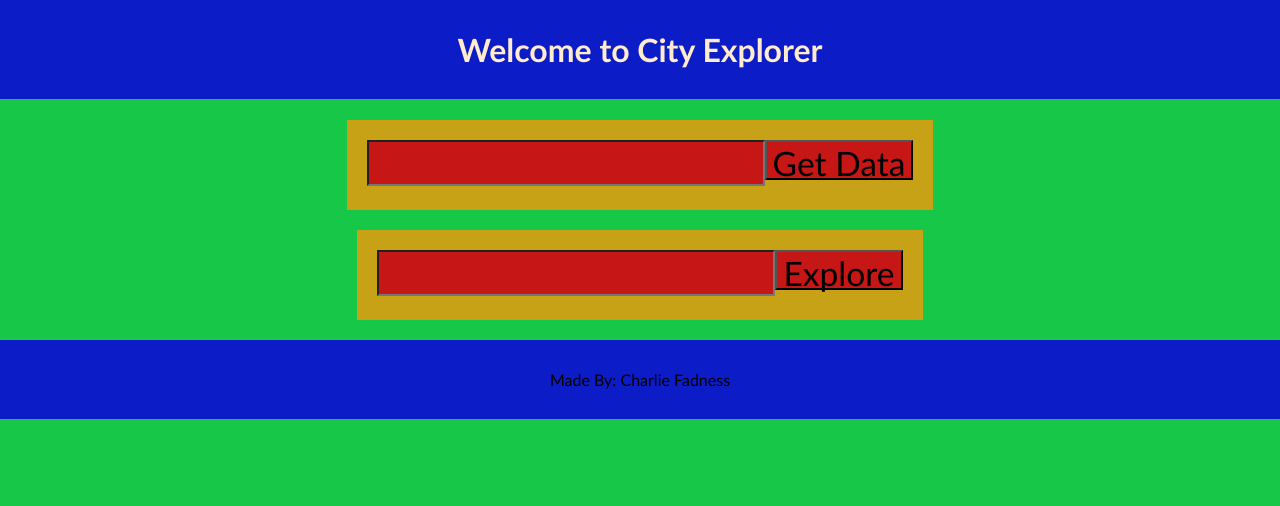
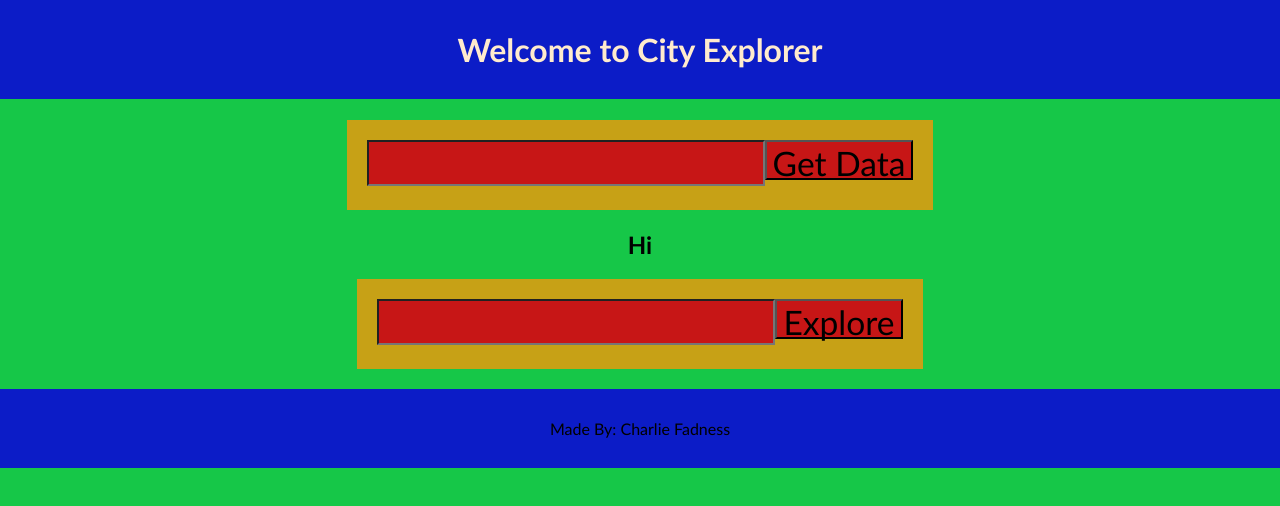
Before and after one commit to fadnesscharlie/city-explorer, a React (Create React App) app: page / in a window 1280 px wide. Shown: the top 506 px of the page. Built offline with nearby package versions, Linux system fonts and the light colour scheme.

Commit message:
updated for component and server setting info

```diff
--- a/src/App.js
+++ b/src/App.js
@@ -1,9 +1,9 @@
 import './App.css';
 import React from 'react';
 import axios from 'axios';
+import Weather from './Weather.js';
 
 // npm i axios
-
 
 class App extends React.Component {
   constructor(props) {
@@ -18,6 +18,7 @@ class App extends React.Component {
       name: '',
       src: '',
       weather: [],
+      weatherShow: true,
     };
   }
 
@@ -27,6 +28,7 @@ class App extends React.Component {
       //   Variable                get     server/wesbite
       let cityResults = await axios.get(`https://us1.locationiq.com/v1/search.php?key=${process.env.REACT_APP_LOCATIONIQ_KEY}&q=${this.state.city}&format=json`)
 
+      console.log('INside of Get City Info Method');
       this.setState({
         displayCity: true,
         lon: cityResults.data[0].lon,
@@ -43,25 +45,22 @@ class App extends React.Component {
     }
   }
 
-
   getData = async (e) => {
     e.preventDefault();
     let weatherInfo = e.target.city_name.value;
     let myData = await axios.get(`http://localhost:3001/weather?city_name=${weatherInfo}`);
 
-    // let myData2 = await axios.get(`http://localhost:3001/weather, {
-    //   params {
-    //     lat:
-    //     lon:
-    //     city:
-    //   }
-    // }`);
-    console.log(myData.data)
+    console.log('3. my data.data ', myData.data)
 
+    // debugger;
     this.setState({
       weather: myData.data,
     })
+
   }
+  // renderWeather = () => {
+  //   this.setState({ weatherShow: true })
+  // }
 
   handleChange = (e) => {
     this.setState({ city: e.target.value })
@@ -74,17 +73,22 @@ class App extends React.Component {
 
         <form onSubmit={this.getData}>
           <input id="city_name" />
-        <button>Get Data</button>
+          <button onClick={this.handleChange}>Get Data</button>
+        </form>
 
-        </form>
-          {this.state.weather.length !==0
-          ? this.state.weather.map((weather, index) => <h3 key={index}>{weather.city_name}</h3>)
+        <Weather
+        // renderWeather={this.renderWeather}
+        weather={this.state.weather}
+        />
+
+        {this.state.weather.length !== 0
+          ? this.state.weather.map((weather, index) => <h3 key={index}>{weather.date}</h3>)
           : ''}
-
 
         <section>
           {this.state.renderError ? <h5>{this.state.errorMessage}</h5> : ''}
         </section>
+
         <form onSubmit={this.getCityInfo}>
           <input onChange={this.handleChange} />
           <button>Explore</button>
--- /dev/null
+++ b/src/Weather.js
@@ -0,0 +1,31 @@
+import React from 'react';
+
+class Weather extends React.Component {
+  constructor(props){
+    super(props);
+    this.state={
+      weatherShow: true,
+    }
+  }
+  runthis = () => {
+    this.props.renderWeather()
+  }
+
+  render() {
+    // debugger;
+    console.log('inside of weather component', this.props.weather);
+
+    return (
+      <>
+        <h2>Hi</h2>
+        {/* {this.props.renderWeather} */}
+        {/* {this.runthis()} */}
+        {this.state.weatherShow ? this.props.weather.map((city, idx) => <h5 key={idx}>{city.date}</h5>) : ''}
+
+
+      </>
+    )
+  }
+}
+
+export default Weather;
```
